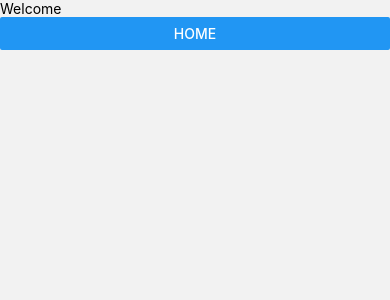
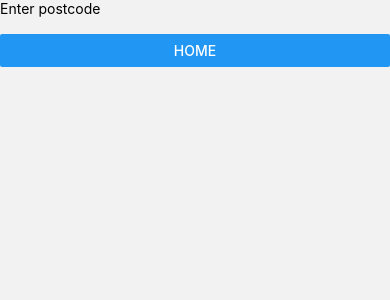
Before and after one commit to JaymitP/carbon-intensity-app, a React Native app: screen /Welcome in a window 390 px wide. Shown: the top 300 px of the page. Built offline with nearby package versions, Linux system fonts and the light colour scheme.

Commit message:
User can set location

```diff
--- a/components/RootStack.tsx
+++ b/components/RootStack.tsx
@@ -30,7 +30,7 @@ const RootStack: FunctionComponent = () => {
     }).catch(e => {
         console.log(e)
     })
-    console.log(location)
+
     return (
         <NavigationContainer>
         <Stack.Navigator screenOptions={{ headerShown: false }} initialRouteName="Welcome">
--- a/screens/Welcome.tsx
+++ b/screens/Welcome.tsx
@@ -1,5 +1,5 @@
-import { View, Text, Button, SafeAreaView  } from 'react-native'
-import React, { FunctionComponent } from 'react'
+import { View, Text, Button, SafeAreaView, TextInput  } from 'react-native'
+import React, { FunctionComponent, useState } from 'react'
 
 import { RootStackParamList } from '../components/RootStack';
 import { NativeStackScreenProps } from '@react-navigation/native-stack';
@@ -15,11 +15,15 @@ const setData = async (location: string) => {
 }
 
 const Welcome: FunctionComponent<Props> = ({navigation}) => {
-  setData("HA0");
+  const [location, setLocation] = useState<string>("")
   return (
     <SafeAreaView style={{flex: 1}}>
-      <Text>Welcome</Text>
-      <Button title="Home" onPress={() => navigation.navigate('Home')} />
+      <Text>Enter postcode</Text>
+      <TextInput
+        value={location}
+        onChangeText={setLocation}
+      />
+      <Button title="Home" onPress={() => {setData(location); navigation.navigate('Home', { location: location })}} />
     </SafeAreaView>
   )
 }
```
